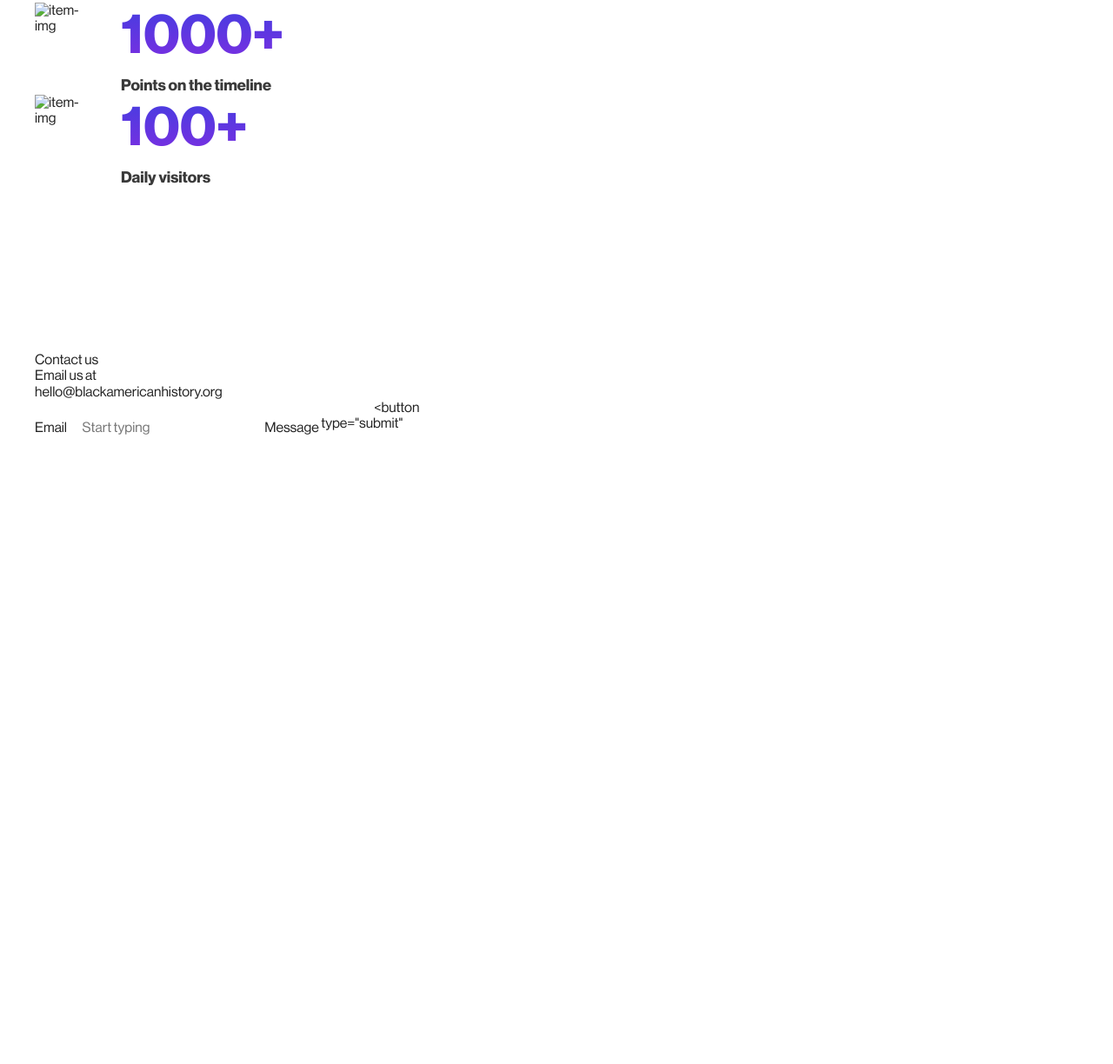
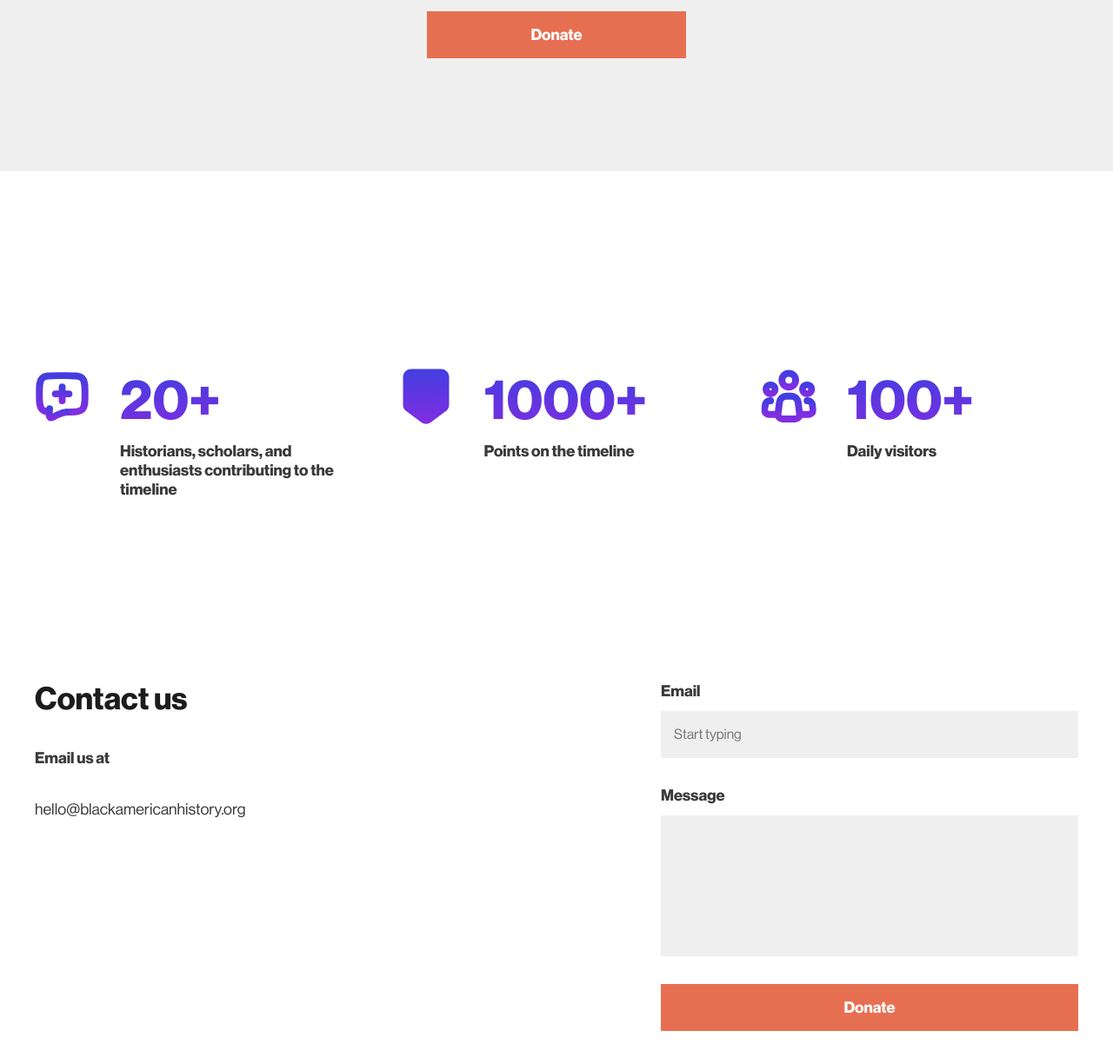
Before and after one commit to maxvs98/BlackAmericanHistory, a website: page public/about.html in a window 1280 px wide. Shown: the part 1262-2486 px from the top of the page at 87% size. Before the commit the page ends 1763 px from the top, so only its background shows below. Drawn offline with Linux system fonts and the light colour scheme.

Commit message:
about-page

```diff
--- /dev/null
+++ b/app/scss/layout/_about.scss
@@ -0,0 +1,34 @@
+.about {
+	box-sizing: border-box;
+	padding: 70px 0 100px;
+	&__item {
+		display: flex;
+		justify-content: space-between;
+		margin-bottom: 140px;
+	}
+	&__item:last-child {
+		margin-bottom: 0;
+	}
+	&__text {
+		max-width: 600px;
+		font-style: normal;
+		font-weight: 500;
+		font-size: 18px;
+		line-height: 33px;
+		color: #3A3A3A;
+		box-sizing: border-box;
+		padding: 0 60px;
+	}
+	&__title {
+		font-style: normal;
+		font-weight: bold;
+		font-size: 36px;
+		line-height: 43px;
+		color: #1C1C1C;
+		display: table;
+	}
+	&__title span {
+		display: table-cell;
+		vertical-align: middle;
+	}
+}
--- /dev/null
+++ b/app/scss/layout/_feedback.scss
@@ -0,0 +1,70 @@
+.feedback {
+	box-sizing: border-box;
+	padding: 20px 0 122px;
+	&__wrap {
+		display: flex;
+		justify-content: space-between;
+	}
+	&__title {
+		font-style: normal;
+		font-weight: bold;
+		font-size: 36px;
+		line-height: 43px;
+		color: #1C1C1C;
+	}
+	&__field-title {
+		font-style: normal;
+		font-weight: 600;
+		font-size: 18px;
+		line-height: 150%;
+		color: #3A3A3A;
+		margin-top: 32px;
+	}
+	&__field-field {
+		font-style: normal;
+		font-weight: 500;
+		font-size: 18px;
+		line-height: 150%;
+		color: #3A3A3A;
+		margin-top: 32px;
+	}
+	&__label {
+		display: block;
+		width: 480px;
+		font-style: normal;
+		font-weight: 600;
+		font-size: 18px;
+		line-height: 22px;
+		color: #3A3A3A;
+	}
+	&__input {
+		width: 100%;
+		height: 54px;
+		background: #EFEFEF;
+		margin-top: 12px;
+		margin-bottom: 32px;
+	}
+	&__textarea {
+		width: 100%;
+		height: 162px;
+		background: #EFEFEF;
+		margin-top: 12px;
+		display: block;
+		box-sizing: border-box;
+		padding: 16px;
+	}
+	&__button {
+		width: 100%;
+		height: 54px;
+		background: #E76F51;
+		font-style: normal;
+		font-weight: 600;
+		font-size: 18px;
+		line-height: 22px;
+		text-align: center;
+		color: #FFFFFF;
+		box-sizing: border-box;
+		margin-top: 32px;
+		display: block;
+	}
+}
--- a/app/scss/main.scss
+++ b/app/scss/main.scss
@@ -57,7 +57,9 @@
   'layout/search',
   'layout/home',
   'layout/statistics',
-  'layout/donating';
+  'layout/donating',
+  'layout/about',
+  'layout/feedback';
 
 // 5. Components
 @import
--- a/public/about.html
+++ b/public/about.html
@@ -22,14 +22,17 @@
     <!-- Begin header -->
     <header class="header">
         <div class="container">
-            <img alt="logo" class="header__logo" src="#">
+            <div class="header__wrapper">
+                <a href="#" class="header__logo">
+                    <img alt="logo" class="header__logo-img" src="img/logo.svg">
+                </a>
                 <nav class="header__menu">
                     <ul>
                         <li>
                             <a href="#">About</a>
                         </li>
                         <li>
-                        <a class="current" href="#">View the full timeline</a>
+                            <a href="#">View the full timeline</a>
                         </li>
                         <li>
                             <a href="#">Become a collaborator</a>
@@ -38,6 +41,7 @@
                             <a href="#">Donate</a>
                         </li>
                     </ul>
+                </nav>
             </nav>
         </div>
     </header>
@@ -49,7 +53,7 @@
                 <div class="about__items">
                     <div class="about__item">
                         <div class="about__title">
-                            Our mission
+                            <span>Our mission</span>
                         </div>
                         <div class="about__text">
                             To be the central source of truth and informationabout Black American history in totality, and toeducate Americans about Black American History.
@@ -57,7 +61,7 @@
                     </div>
                     <div class="about__item">
                         <div class="about__title">
-                            Who we are
+                            <span>Who we are</span>
                         </div>
                         <div class="about__text">
                             Founded in 2021, BlackAmericanHistory.org is a non-profitorganization made up of historians,scholars, and enthusiasts, on a mission to help thosewho are curious better understand BlackAmerican history more clearly. With help from volunteercollaborators nationwide, we arebuilding the world’s largest Black American HistoryTimeline, along with the tools to helplearners easily comprehend the information.
@@ -76,15 +80,16 @@
                 </div>
                 <div class="donating__card">
                 </div>
-                <div class="donating__button">
+                <a href="#" class="donating__button">
                     Donate
-                </div>
+                </a>
             </div>
         </div>
         <div class="statistics">
             <div class="container">
+                <div class="statistics__wrap">
                     <div class="statistics__item">
-                    <img class="statistics__icon" alt="item-img" src="#">
+                        <img class="statistics__icon" alt="item-img" src="img/statistics-1.svg">
                         <div class="statistics__text">
                             <div class="statistics__number">
                                 20+
@@ -95,7 +100,7 @@
                         </div>
                     </div>
                     <div class="statistics__item">
-                    <img class="statistics__icon" alt="item-img" src="#">
+                        <img class="statistics__icon" alt="item-img" src="img/statistics-2.svg">
                         <div class="statistics__text">
                             <div class="statistics__number">
                                 1000+
@@ -106,7 +111,7 @@
                         </div>
                     </div>
                     <div class="statistics__item">
-                    <img class="statistics__icon" alt="item-img" src="#">
+                        <img class="statistics__icon" alt="item-img" src="img/statistics-3.svg">
                         <div class="statistics__text">
                             <div class="statistics__number">
                                 100+
@@ -118,8 +123,10 @@
                     </div>
                 </div>
             </div>
+        </div>
         <div class="feedback">
             <div class="container">
+                <div class="feedback__wrap">
                     <div class="feedback__left">
                         <div class="feedback__title">
                             Contact us
@@ -141,10 +148,12 @@
                                 Message
                             </label>
                             <textarea class="feedback__textarea" name="message" placeholder="Start typing">
+                            </textarea>
                             <button type="submit" class="feedback__button">
                                 Donate
                             </button>
                         </form>
+                    </div>
                 </div>
             </div>
         </div>
```
Also changed, not shown: app/assets/about.html (+18 -9 lines), public/css/application.css. Lines whose indentation alone changed are shown as unchanged.
